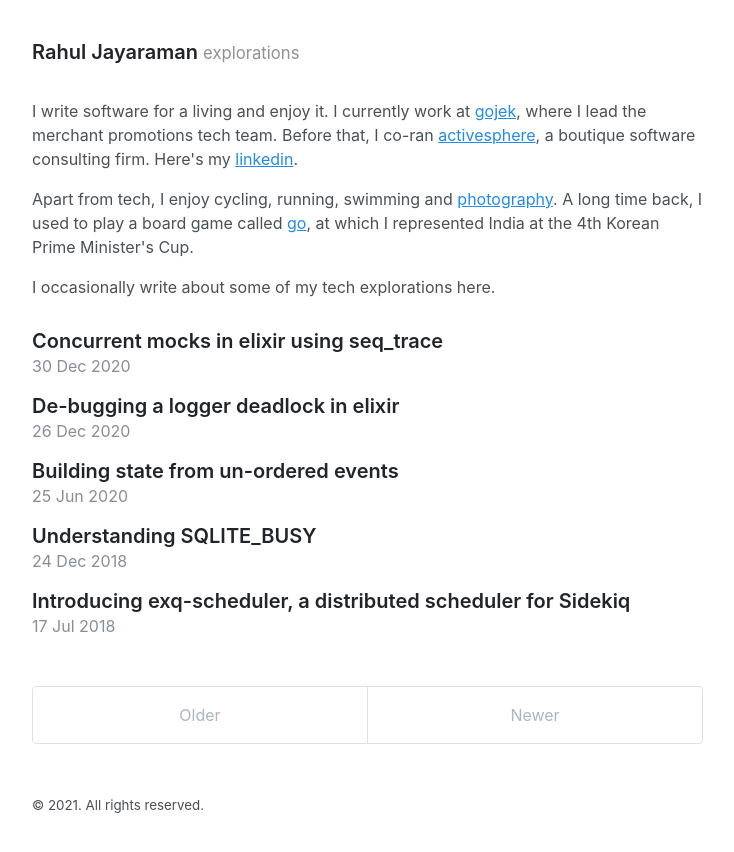
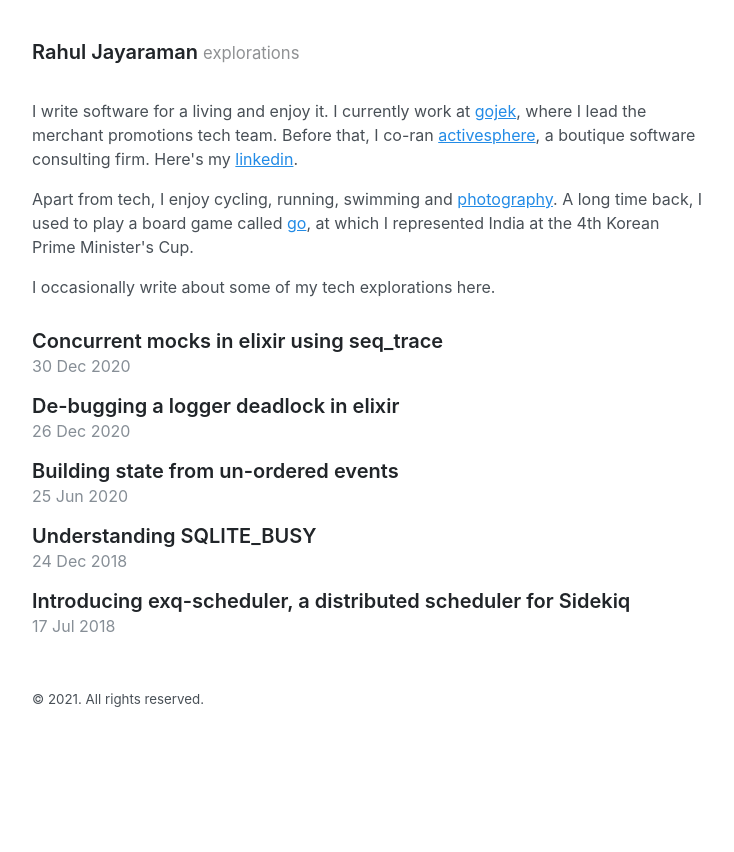
Before and after one commit to rahuljayaraman/rahuljayaraman.github.io, a Jekyll site: the page built from index.html, in a window 1280 px wide. Shown: the top 852 px of the page, without its empty margins (248-982 px from the left). Built offline with Jekyll 4.4.1, drawn with Linux system fonts in a browser that asks for light colours; the list of posts is cut into pages by our own code.

Commit message:
Disable pagination

```diff
--- a/index.html
+++ b/index.html
@@ -26,15 +26,15 @@ title: Home
   {% endfor %}
 </div>
 
-<div class="pagination">
-  {% if paginator.next_page %}
-    <a class="pagination-item older" href="{{ paginator.next_page_path | relative_url }}">Older</a>
-  {% else %}
-    <span class="pagination-item older">Older</span>
-  {% endif %}
-  {% if paginator.previous_page %}
-    <a class="pagination-item newer" href="{{ paginator.previous_page_path | prepend: relative_url }}">Newer</a>
-  {% else %}
-    <span class="pagination-item newer">Newer</span>
-  {% endif %}
-</div>
+<!-- <div class="pagination"> -->
+<!--   {% if paginator.next_page %} -->
+<!--     <a class="pagination-item older" href="{{ paginator.next_page_path | relative_url }}">Older</a> -->
+<!--   {% else %} -->
+<!--     <span class="pagination-item older">Older</span> -->
+<!--   {% endif %} -->
+<!--   {% if paginator.previous_page %} -->
+<!--     <a class="pagination-item newer" href="{{ paginator.previous_page_path | prepend: relative_url }}">Newer</a> -->
+<!--   {% else %} -->
+<!--     <span class="pagination-item newer">Newer</span> -->
+<!--   {% endif %} -->
+<!-- </div> -->
```
